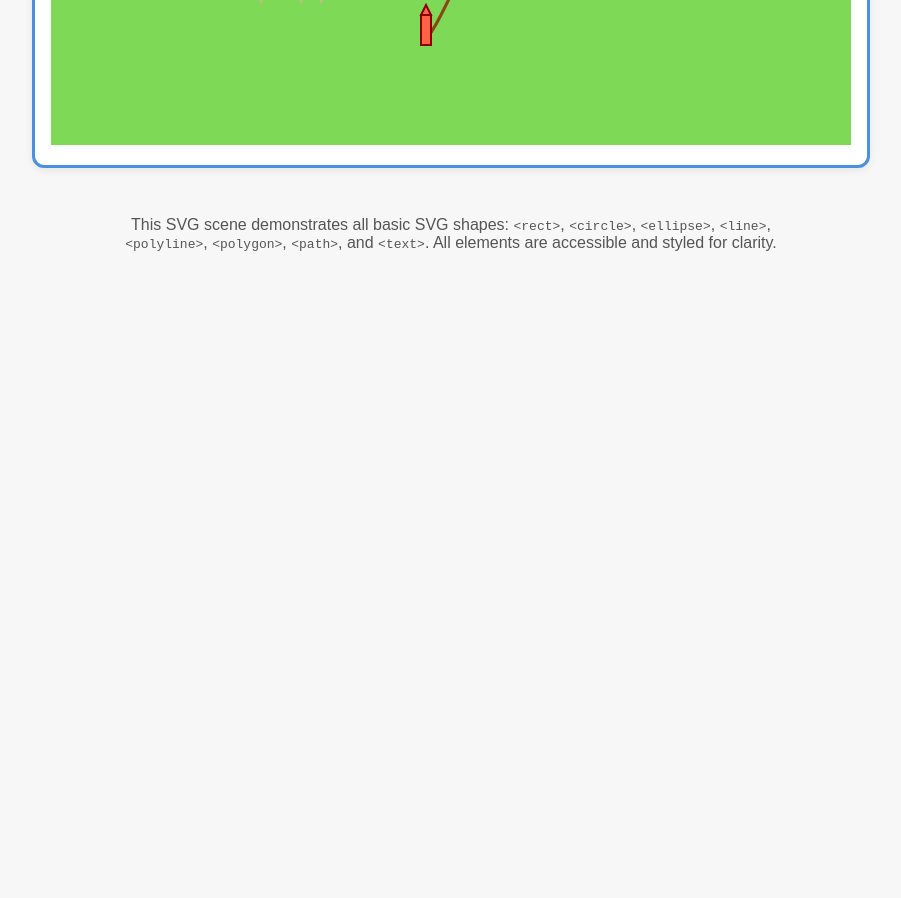
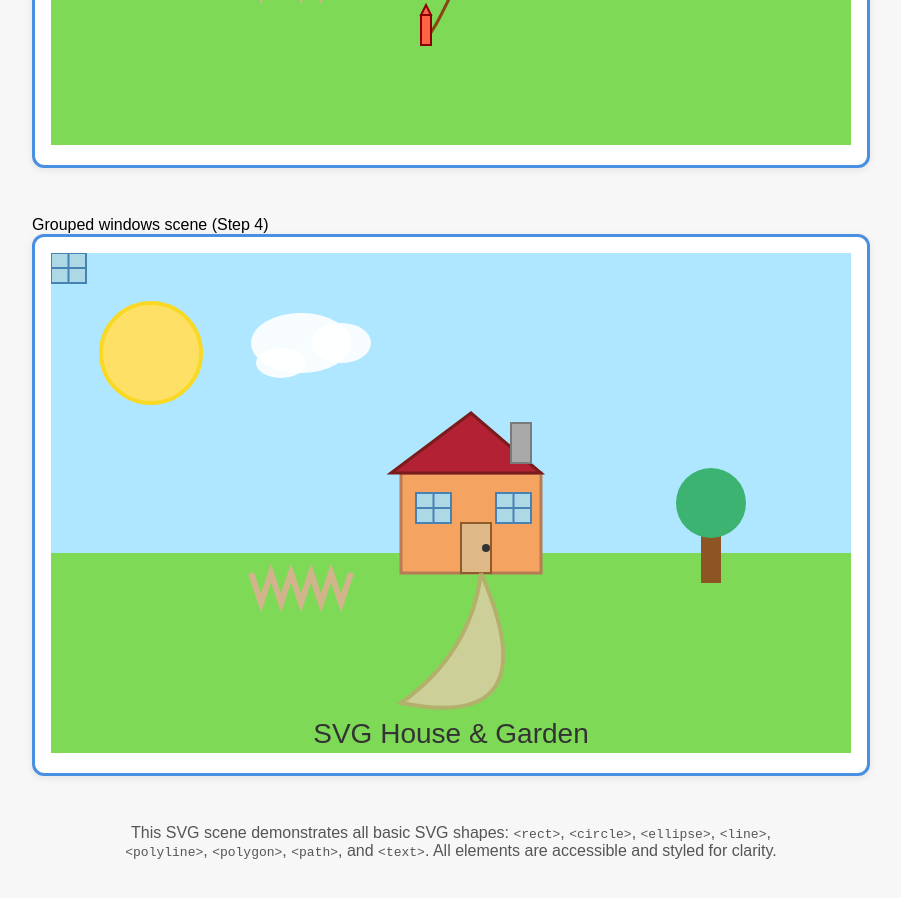
Before and after one commit to plehems/dataVisalizationLabWeek04, a plain HTML site: page index.html in a window 1280 px wide. Shown: the part 2304-3202 px from the top of the page, without its empty margins (189-1090 px from the left). Before the commit the page ends 2604 px from the top, so only its background shows below. Drawn offline with Linux system fonts and the light colour scheme.

Commit message:
refactor: add fourth SVG with windows grouped via <g> and positioned using translate [AI-assisted]

```diff
--- a/index.html
+++ b/index.html
@@ -273,6 +273,77 @@
             </div>
         </figure>
     </div>
+    <div id="scene-grouped">
+        <figure id="scene-grouped-figure">
+            <figcaption>Grouped windows scene (Step 4)</figcaption>
+            <div class="svg-container">
+                <svg
+                    id="scene-grouped"
+                    viewBox="0 0 800 500"
+                    width="800" height="500"
+                    aria-labelledby="svgTitleGrouped svgDescGrouped"
+                    role="img"
+                >
+                    <title id="svgTitleGrouped">Grouped Windows SVG House and Garden Scene</title>
+                    <desc id="svgDescGrouped">An SVG illustration of a house and garden with grouped window elements for reusability.</desc>
+                    <style>
+                        /* Scoped styles for the grouped SVG */
+                        #scene-grouped .window {
+                            fill: #add8e6;
+                            stroke: #4682b4;
+                            stroke-width: 2;
+                        }
+                    </style>
+                    <!-- Sky (rect) -->
+                    <rect x="0" y="0" width="800" height="300" fill="#aee7ff" />
+                    <!-- Grass (rect) -->
+                    <rect x="0" y="300" width="800" height="200" fill="#7ed957" />
+                    <!-- Sun (circle) -->
+                    <circle cx="100" cy="100" r="50" fill="#ffe066" stroke="#f9d923" stroke-width="4" />
+                    <!-- Cloud (ellipse) -->
+                    <ellipse cx="250" cy="90" rx="50" ry="30" fill="#fff" opacity="0.9" />
+                    <ellipse cx="290" cy="90" rx="30" ry="20" fill="#fff" opacity="0.9" />
+                    <ellipse cx="230" cy="110" rx="25" ry="15" fill="#fff" opacity="0.9" />
+                    <!-- Tree trunk (rect) -->
+                    <rect x="650" y="260" width="20" height="70" fill="#8d5524" />
+                    <!-- Tree foliage (circle) -->
+                    <circle cx="660" cy="250" r="35" fill="#3cb371" />
+                    <!-- House body (rect) -->
+                    <rect x="350" y="220" width="140" height="100" fill="#f4a460" stroke="#b97a56" stroke-width="3" />
+                    <!-- Roof (polygon) -->
+                    <polygon points="340,220 420,160 490,220" fill="#b22234" stroke="#7a1c1c" stroke-width="3" />
+                    <!-- Chimney (rect) -->
+                    <rect x="460" y="170" width="20" height="40" fill="#a9a9a9" stroke="#7a7a7a" stroke-width="2" />
+                    <!-- Door (rect) -->
+                    <rect x="410" y="270" width="30" height="50" fill="#deb887" stroke="#8b5c2a" stroke-width="2" />
+                    <!-- Door knob (circle) -->
+                    <circle cx="435" cy="295" r="4" fill="#333" />
+
+                    <!-- Grouped window definition -->
+                    <g id="window" class="window">
+                        <!-- Window rectangle -->
+                        <rect width="35" height="30" />
+                        <!-- Vertical mullion -->
+                        <line x1="17.5" y1="0" x2="17.5" y2="30" />
+                        <!-- Horizontal mullion -->
+                        <line x1="0" y1="15" x2="35" y2="15" />
+                    </g>
+
+                    <!-- Left window using <use> with translate -->
+                    <use href="#window" transform="translate(365,240)" /> <!-- Positioned at (365, 240) -->
+                    <!-- Right window using <use> with translate -->
+                    <use href="#window" transform="translate(445,240)" /> <!-- Positioned at (445, 240) -->
+
+                    <!-- Fence (polyline) -->
+                    <polyline points="200,320 210,350 220,320 230,350 240,320 250,350 260,320 270,350 280,320 290,350 300,320" fill="none" stroke="#d2b48c" stroke-width="6" />
+                    <!-- Curved garden path (path) -->
+                    <path d="M430,320 Q420,400 350,450 Q500,480 430,320" fill="#e0cda9" stroke="#bfa76f" stroke-width="4" opacity="0.8" />
+                    <!-- Caption (text) -->
+                    <text x="400" y="490" text-anchor="middle" font-size="28" fill="#333" font-family="Arial, sans-serif">SVG House &amp; Garden</text>
+                </svg>
+            </div>
+        </figure>
+    </div>
     <p style="color:#555;max-width:700px;text-align:center;">This SVG scene demonstrates all basic SVG shapes: <code>&lt;rect&gt;</code>, <code>&lt;circle&gt;</code>, <code>&lt;ellipse&gt;</code>, <code>&lt;line&gt;</code>, <code>&lt;polyline&gt;</code>, <code>&lt;polygon&gt;</code>, <code>&lt;path&gt;</code>, and <code>&lt;text&gt;</code>. All elements are accessible and styled for clarity.</p>
 </body>
 </html>
```
